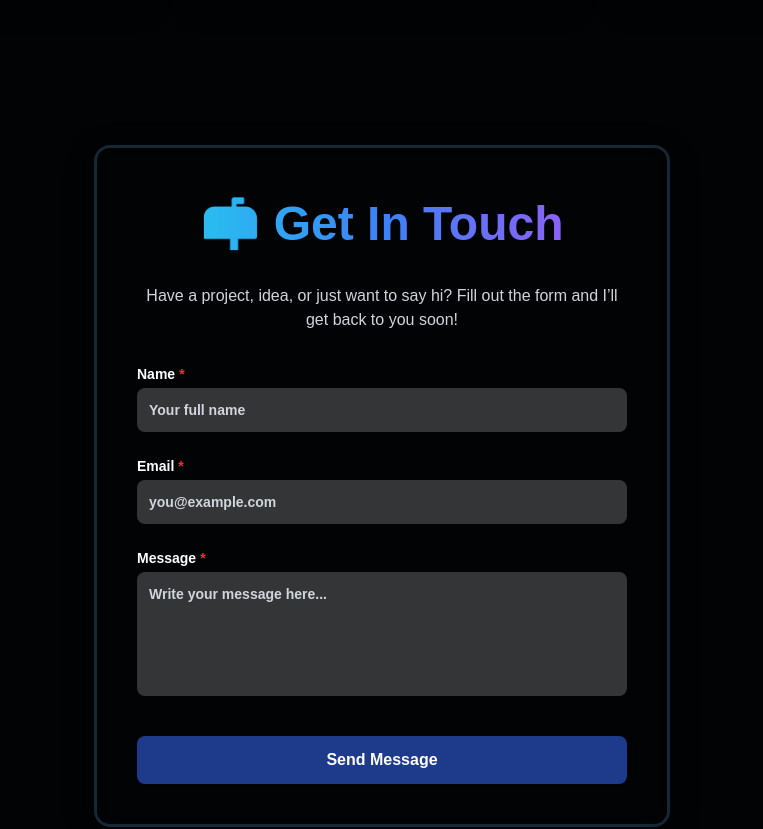
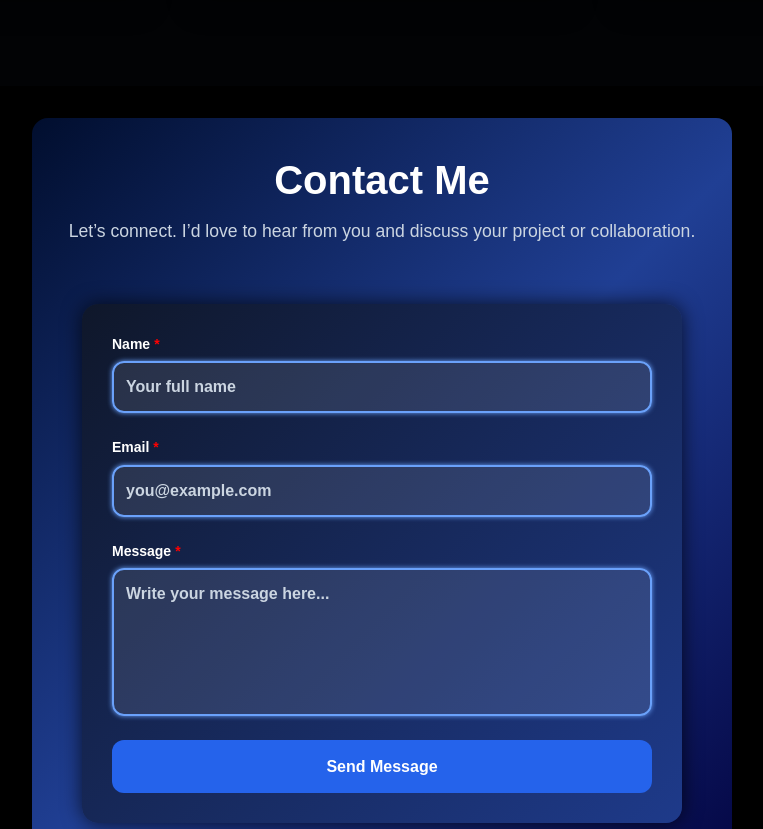
Before and after one commit to shrutichandila/PORTFOLIO-WEBSITE, a Next.js app: page / in a window 1280 px wide. Shown: the part 2683-3512 px from the top of the page, without its empty margins (258-1021 px from the left). Built offline with nearby package versions, Linux system fonts and the light colour scheme.

Commit message:
ui changes

```diff
--- a/app/components/contactform.js
+++ b/app/components/contactform.js
@@ -1,6 +1,7 @@
 "use client";
 
 import { useState } from "react";
+import styles from "./contactform.module.css";
 
 export default function ContactForm() {
   const [formData, setFormData] = useState({ name: "", email: "", message: "" });
@@ -33,11 +34,10 @@ export default function ContactForm() {
   };
 
   return (
-    <form onSubmit={handleSubmit} className="flex flex-col gap-6">
-
-      <label className="flex flex-col text-sm font-semibold">
+    <form onSubmit={handleSubmit} className={styles.form}>
+      <label className={styles.label}>
         <span>
-          Name<span className="text-red-500 ml-1">*</span>
+          Name<span className={styles.required}>*</span>
         </span>
         <input
           type="text"
@@ -46,13 +46,13 @@ export default function ContactForm() {
           onChange={handleChange}
           required
           placeholder="Your full name"
-          className="mt-1 p-3 rounded-lg bg-white/20 text-white placeholder:text-gray-300 focus:outline-none focus:ring-2 focus:ring-pink-400"
+          className={styles.input}
         />
       </label>
 
-      <label className="flex flex-col text-sm font-semibold">
+      <label className={styles.label}>
         <span>
-          Email<span className="text-red-500 ml-1">*</span>
+          Email<span className={styles.required}>*</span>
         </span>
         <input
           type="email"
@@ -61,13 +61,13 @@ export default function ContactForm() {
           onChange={handleChange}
           required
           placeholder="you@example.com"
-          className="mt-1 p-3 rounded-lg bg-white/20 text-white placeholder:text-gray-300 focus:outline-none focus:ring-2 focus:ring-pink-400"
+          className={styles.input}
         />
       </label>
 
-      <label className="flex flex-col text-sm font-semibold">
+      <label className={styles.label}>
         <span>
-          Message<span className="text-red-500 ml-1">*</span>
+          Message<span className={styles.required}>*</span>
         </span>
         <textarea
           name="message"
@@ -76,20 +76,20 @@ export default function ContactForm() {
           onChange={handleChange}
           required
           placeholder="Write your message here..."
-          className="mt-1 p-3 rounded-lg bg-white/20 text-white placeholder:text-gray-300 focus:outline-none focus:ring-2 focus:ring-pink-400 resize-none"
+          className={`${styles.input} ${styles.textarea}`}
         />
       </label>
 
       <button
         type="submit"
         disabled={status.loading}
-        className="mt-4 bg-[#1e3a8a] hover:bg-[#162e6c] transition text-white font-semibold py-3 rounded-lg shadow-sm"
+        className={styles.button}
       >
         {status.loading ? "Sending..." : "Send Message"}
       </button>
 
-      {status.success && <p className="mt-4 text-green-400 font-semibold">{status.success}</p>}
-      {status.error && <p className="mt-4 text-red-400 font-semibold">Error: {status.error}</p>}
+      {status.success && <p className={styles.success}>{status.success}</p>}
+      {status.error && <p className={styles.error}>Error: {status.error}</p>}
     </form>
   );
 }
--- /dev/null
+++ b/app/components/contactform.module.css
@@ -0,0 +1,120 @@
+
+.form {
+  max-width: 600px;
+  margin: 60px auto;
+  padding: 30px;
+  border-radius: 16px;
+  background: linear-gradient(135deg, #0f172a, #1e3a8a);
+  box-shadow: 0 0 20px rgba(0, 0, 0, 0.7);
+  display: flex;
+  flex-direction: column;
+  gap: 1.5rem;
+  animation: fadeIn 1s ease forwards;
+}
+
+/* Form label and text */
+.label {
+  display: flex;
+  flex-direction: column;
+  font-size: 0.875rem;
+  font-weight: 600;
+  color: white;
+}
+
+.required {
+  color: red;
+  margin-left: 4px;
+}
+
+/* Input + Textarea base style */
+.input {
+  margin-top: 0.4rem;
+  padding: 0.75rem;
+  border-radius: 12px;
+  background-color: rgba(255, 255, 255, 0.1);
+  color: white;
+  border: 2px solid transparent;
+  outline: none;
+  font-size: 1rem;
+  transition: border 0.3s, box-shadow 0.3s;
+  animation: borderPulse 3s infinite ease-in-out;
+}
+
+.input::placeholder {
+  color: #cbd5e1;
+}
+
+.input:focus {
+  border: 2px solid #38bdf8;
+  box-shadow: 0 0 8px #38bdf8;
+}
+
+/* Textarea specific */
+.textarea {
+  resize: none;
+  min-height: 120px;
+}
+
+/* Submit Button */
+.button {
+  background-color: #2563eb;
+  color: white;
+  font-weight: 600;
+  padding: 0.9rem;
+  border-radius: 12px;
+  border: none;
+  cursor: pointer;
+  transition: background-color 0.3s ease, transform 0.2s ease;
+}
+
+.button:hover {
+  background-color: #1d4ed8;
+  transform: translateY(-2px);
+}
+
+.success {
+  color: #4ade80;
+  font-weight: 600;
+  font-size: 1rem;
+}
+
+.error {
+  color: #f87171;
+  font-weight: 600;
+  font-size: 1rem;
+}
+
+/* Animations */
+@keyframes fadeIn {
+  0% {
+    transform: translateY(20px);
+    opacity: 0;
+  }
+  100% {
+    transform: translateY(0);
+    opacity: 1;
+  }
+}
+
+@keyframes borderPulse {
+  0% {
+    border-color: #60a5fa;
+    box-shadow: 0 0 5px #60a5fa;
+  }
+  25% {
+    border-color: #a78bfa;
+    box-shadow: 0 0 8px #a78bfa;
+  }
+  50% {
+    border-color: #38bdf8;
+    box-shadow: 0 0 10px #38bdf8;
+  }
+  75% {
+    border-color: #ec4899;
+    box-shadow: 0 0 8px #ec4899;
+  }
+  100% {
+    border-color: #60a5fa;
+    box-shadow: 0 0 5px #60a5fa;
+  }
+}
--- a/app/contact/page.jsx
+++ b/app/contact/page.jsx
@@ -8,10 +8,10 @@ export default function Contact() {
     <main className={styles.main}>
       <section className={styles.section}>
         <h1 className={styles.heading}>
-          📬 Get In Touch
+          Contact Me
         </h1>
         <p className={styles.subtext}>
-          Have a project, idea, or just want to say hi? Fill out the form and I’ll get back to you soon!
+          Let’s connect. I’d love to hear from you and discuss your project or collaboration.
         </p>
         <ContactForm />
       </section>
--- a/app/contact/page.module.css
+++ b/app/contact/page.module.css
@@ -1,53 +1,71 @@
 .main {
   min-height: 100vh;
+  background-color: black;
   display: flex;
   align-items: center;
   justify-content: center;
-  padding: 3rem 1.5rem;
-  color: white;
+  padding: 2rem;
 }
 
 .section {
+  max-width: 700px;
   width: 100%;
-  max-width: 36rem;
-  backdrop-filter: blur(12px);
-  border-radius: 1rem;
-  padding: 2.5rem;
-  box-shadow: 0 8px 30px rgba(0, 0, 0, 0.3);
-  border: 3px solid rgba(102, 191, 243, 0.2);
-  animation: fadein 1s ease-in-out;
+  padding: 2rem;
+  border-radius: 16px;
+  background: linear-gradient(135deg, #010e2e, #203f94, rgb(2, 2, 63));
+  box-shadow: 0 0 20px rgba(0, 0, 0, 0.6);
+  animation: fadeIn 1s ease-in-out;
 }
 
 .heading {
+  color: white;
   font-size: 2.5rem;
   font-weight: bold;
-  margin-bottom: 1.5rem;
+  margin-bottom: 0.5rem;
   text-align: center;
-  background: linear-gradient(to right, #22d3ee, #3b82f6, #a855f7);
-  background-clip: text;
-  -webkit-background-clip: text;
-  -webkit-text-fill-color: transparent;
+  animation: slideUp 1s ease forwards;
 }
 
-@media (min-width: 768px) {
-  .heading {
-    font-size: 3rem;
-  }
+
+.subtext {
+  color: #cbd5e1;
+  font-size: 1.1rem;
+  margin-bottom: 2rem;
+  text-align: center;
 }
 
-.subtext {
-  color: #d1d5db;
-  text-align: center;
-  margin-bottom: 2rem;
-}
-
-@keyframes fadein {
-  from {
+@keyframes fadeIn {
+  0% {
     opacity: 0;
     transform: translateY(20px);
   }
-  to {
+  100% {
     opacity: 1;
     transform: translateY(0);
   }
 }
+
+@keyframes slideUp {
+  0% {
+    opacity: 0;
+    transform: translateY(40px);
+  }
+  100% {
+    opacity: 1;
+    transform: translateY(0);
+  }
+}
+
+@media (max-width: 600px) {
+  .heading {
+    font-size: 2rem;
+  }
+
+  .subtext {
+    font-size: 1rem;
+  }
+
+  .section {
+    padding: 1.5rem;
+  }
+}
```
